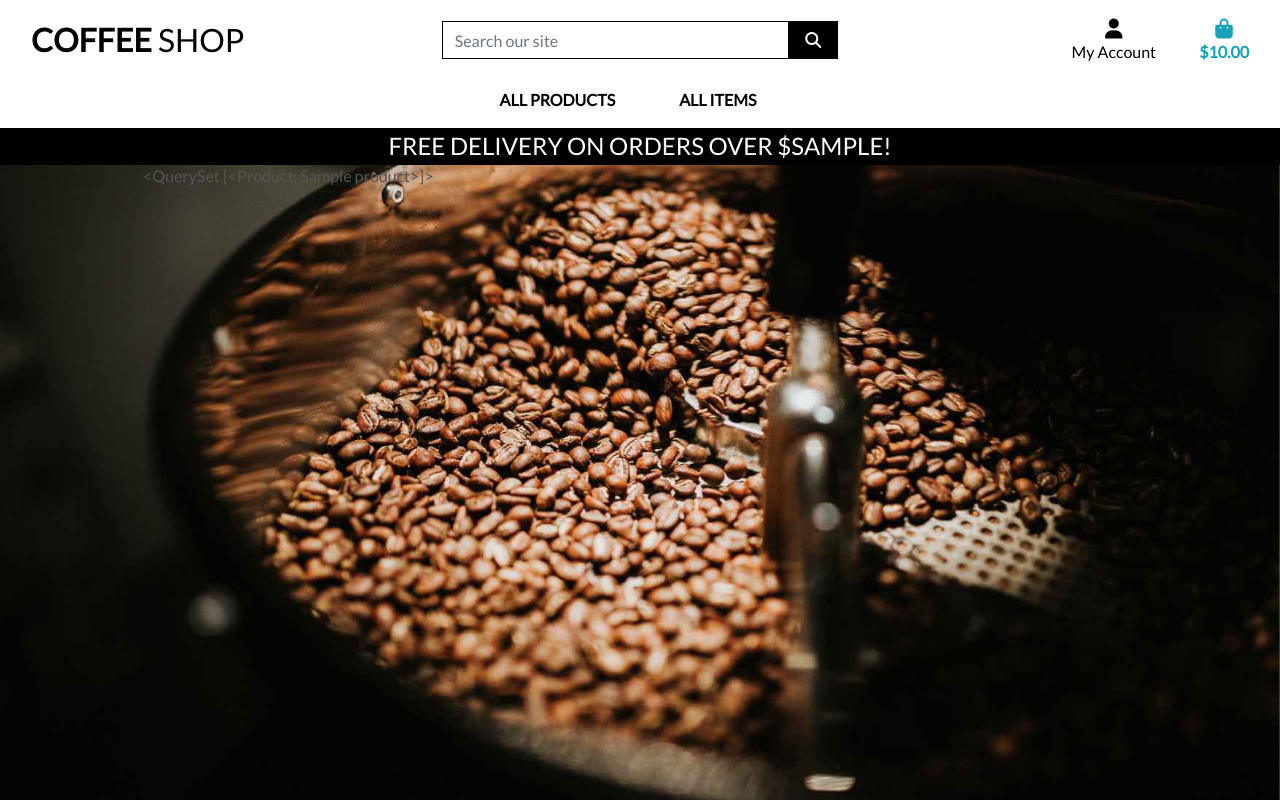
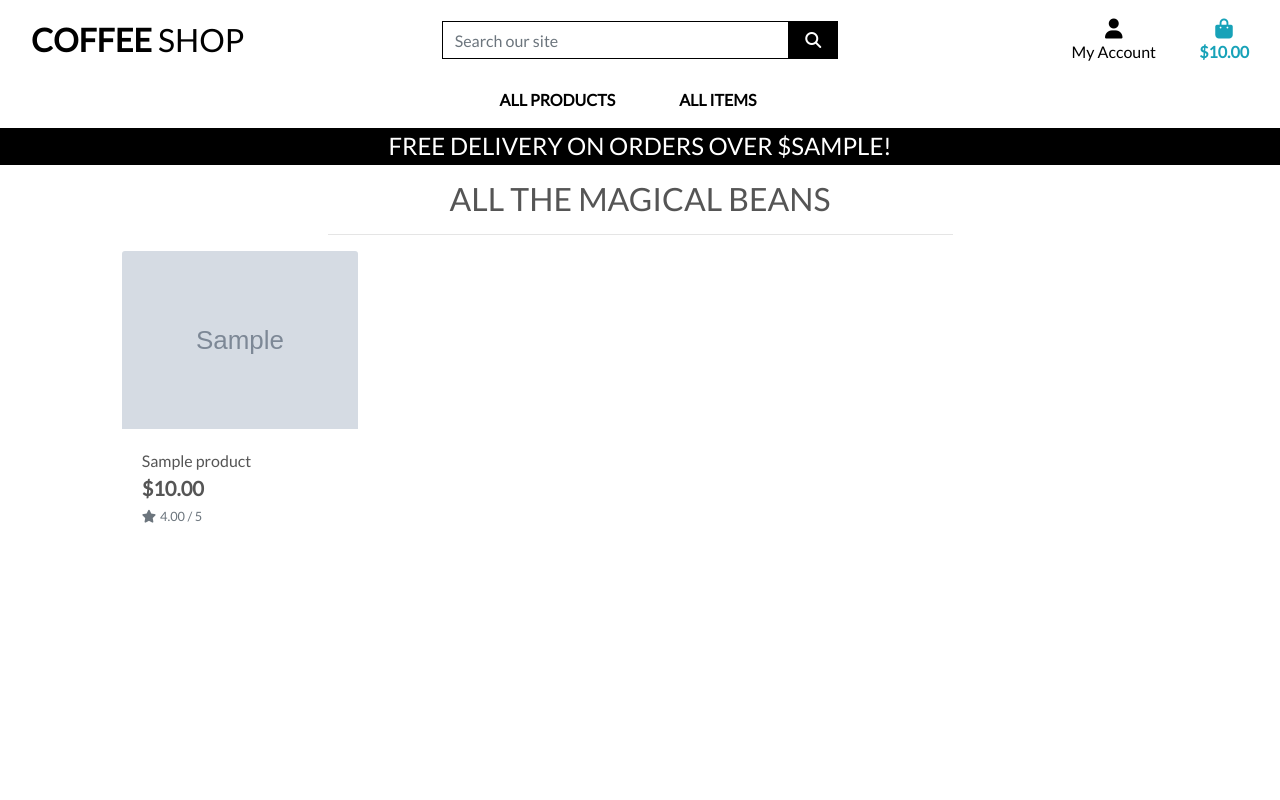
Before and after one commit to jessicafransson/coffee-shop, a Django app: template products/templates/products/products.html in a window 1280 px wide. Run offline with Django 3.2, Linux system fonts and the light colour scheme; tables that the repository leaves empty hold one stand-in row (values such as "Sample post"); the template is opened without the code that fills it: values that come from a table or form of the project are taken from there, most other values are stand-ins (such as "Sample title", 1, 10 or a date in 2020); grey boxes marked "Sample" are stand-in pictures; some libraries are stand-ins or nearby versions.

Commit message:
added so user can see a list of items for purchase

```diff
--- a/home/templates/home/index.html
+++ b/home/templates/home/index.html
@@ -18,7 +18,7 @@
                 </h1>
                 <div class="my-5">
                     <h4>
-                        <a href="" class="shop-now-button btn btn-lg rounded-0 text-uppercase py-3">Shop now!</a>
+                        <a href="{% url 'products' %}" class="shop-now-button btn btn-lg rounded-0 text-uppercase py-3">Shop now!</a>
                     </h4>
                 </div>
             </div>
--- a/products/templates/products/products.html
+++ b/products/templates/products/products.html
@@ -10,10 +10,71 @@
 {% endblock %}
 
 {% block content %}
-    <div class="container">
+<div class="overlay"></div>
+<div class="container-fluid">
+    <div class="row">
+        <div class="col text-center mt-3">
+            <h2 class="logo-font">All the magical beans</h2>
+            <hr class="w-50 mb-1">
+        </div>
+    </div>
+    <div class="row">
+        <div class="product-container col-10 offset-1">
+            <div class="row mt-1 mb-2"></div>
+            <div class="row">
+                {% for product in products %}
+                <div class="col-sm-6 col-md-6 col-lg-4 col-xl-3">
+                    <div class="card h-100 border-0">
+                        {% if product.image %}
+                        <a href="">
+                            <img class="card-img-top img-fluid" src="{{ product.image.url }}" alt="{{ product.name }}">
+                        </a>
+                        {% else %}
+                        <a href="">
+                            <img class="card-img-top img-fluid" src="{{ MEDIA_URL }}noimage.png"
+                                alt="{{ product.name }}">
+                        </a>
+                        {% endif %}
+                        <div class="card-body pb-0">
+                            <p class="mb-0">{{ product.name }}</p>
+                        </div>
+                        <div class="card-footer bg-white pt-0 border-0 text-left">
                             <div class="row">
                                 <div class="col">
-                {{ products }}
+                                    <p class="lead mb-0 text-left font-weight-bold">${{ product.price }}</p>
+                                    {% if product.rating %}
+                                    <small class="text-muted"><i class="fas fa-star mr-1"></i>{{ product.rating }} /
+                                        5</small>
+                                    {% else %}
+                                    <small class="text-muted">No Reviews yet!</small>
+                                    {% endif %}
+                                </div>
+                            </div>
+                        </div>
+                    </div>
+                </div>
+                {% if forloop.counter|divisibleby:1 %}
+                <div class="col-12 d-sm-none mb-5">
+                    <hr>
+                </div>
+                {% endif %}
+                {% if forloop.counter|divisibleby:2 %}
+                <div class="col-12 d-none d-sm-block d-md-block d-lg-none mb-5">
+                    <hr>
+                </div>
+                {% endif %}
+                {% if forloop.counter|divisibleby:3 %}
+                <div class="col-12 d-none d-lg-block d-xl-none mb-5">
+                    <hr>
+                </div>
+                {% endif %}
+                {% if forloop.counter|divisibleby:4 %}
+                <div class="col-12 d-none d-xl-block mb-5">
+                    <hr>
+                </div>
+                {% endif %}
+                {% endfor %}
+            </div>
         </div>
     </div>
 </div>
--- a/static/css/base.css
+++ b/static/css/base.css
@@ -60,6 +60,16 @@ body {
     background: #000  !important;
 }
 
+.overlay {
+    height: 100%;
+    width: 100%;
+    top: 0;
+    left: 0;
+    position: fixed;
+    background: white;
+    z-index: -1;
+}
+
 /* -------------------------------- Media Queries */
 
 /* Slightly larger container on xl screens */
```
Lines whose indentation alone changed are shown as unchanged.
